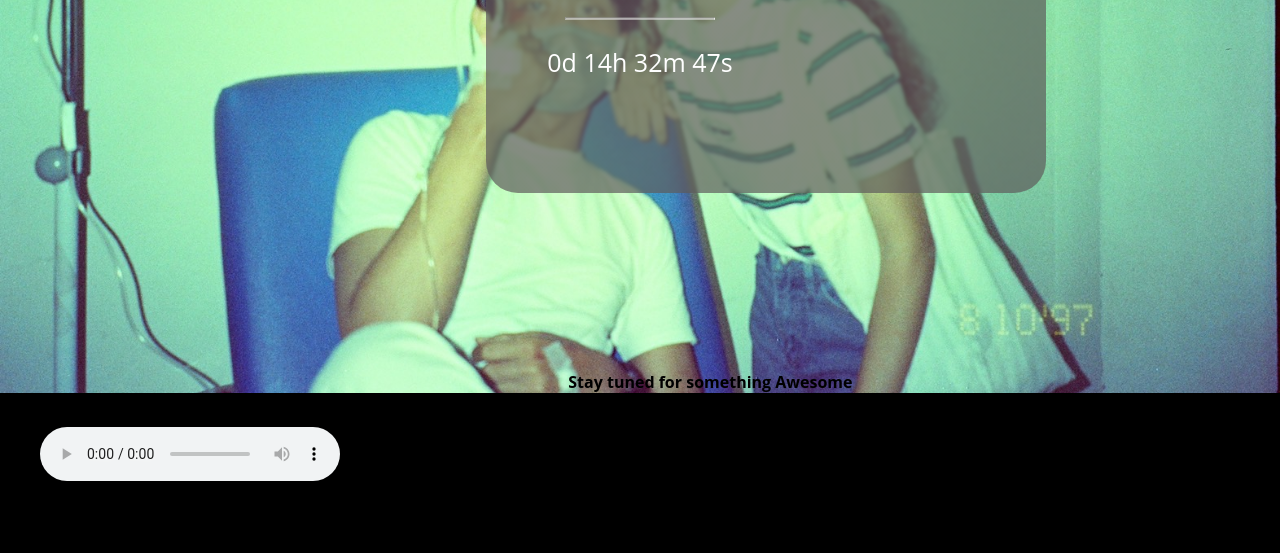
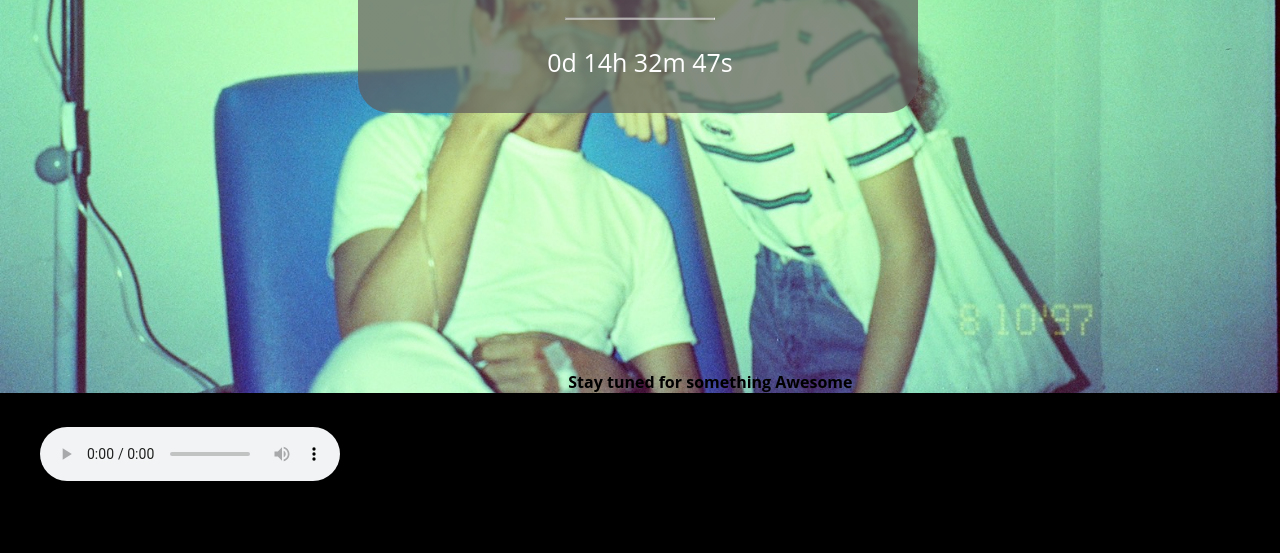
Before and after one commit to naufalnurzikri/NaufalNurzikri.github.io, a plain HTML site: page index.html in a window 1280 px wide. Shown: the part 407-960 px from the top of the page. Drawn offline with Linux system fonts and the light colour scheme.

Commit message:
Update index.html

```diff
--- a/index.html
+++ b/index.html
@@ -54,8 +54,8 @@ body, html {
   border-radius: 2rem;
   z-index: 5;
   backdrop-filter: blur(0.1rem);
-  left: 38%;
-  top: 35%;
+  left: 28%;
+  top: 25%;
 }
 
 .container {
```
